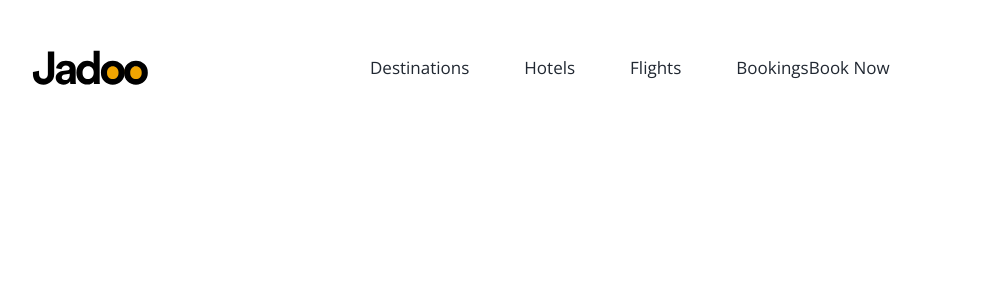
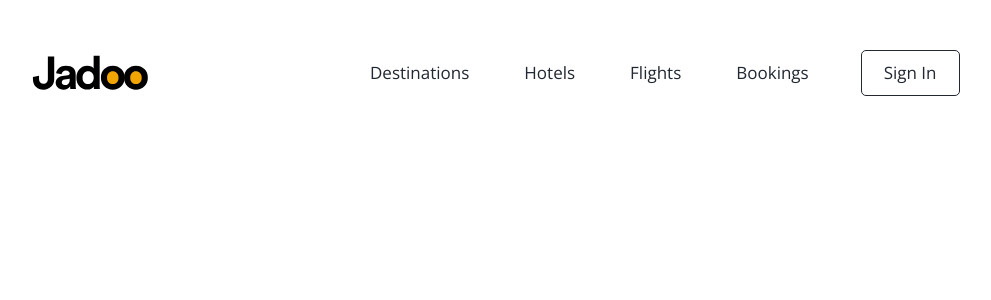
Before and after one commit to thiagotna/jadoo-flight-booking-app, a Next.js app: page / in a window 1280 px wide. Shown: the top 300 px of the page, without its empty margins (28-1019 px from the left). Built offline with nearby package versions, Linux system fonts and the light colour scheme.

Commit message:
Nav desktop quase pronto

```diff
--- a/src/app/components/Button/index.tsx
+++ /dev/null
@@ -1,3 +0,0 @@
-export default function Button() {
-  return <button className="btn">Book Now</button>
-}
--- /dev/null
+++ b/src/app/components/Buttons/Button.tsx
@@ -0,0 +1,14 @@
+import React from 'react'
+
+interface ButtonProps {
+  classNames: string
+  text: string
+}
+
+export default function Button({ classNames, text, ...props }: ButtonProps) {
+  return (
+    <button className={classNames} {...props}>
+      {text}
+    </button>
+  )
+}
--- /dev/null
+++ b/src/app/components/Buttons/SignInBtn.tsx
@@ -0,0 +1,19 @@
+import PartiallyApplied from '@/app/components/PartiallyApplied'
+import Button from './Button'
+
+const classNames = `
+  ml-[5.2rem]
+  bg-transparent
+  px-[2.2rem]
+  py-[.9rem]
+  rounded-[.5rem]
+  border
+  border-foreground
+  hover:bg-secondary
+  duration-300
+  ease-in-out
+`
+
+const SignInBtn = PartiallyApplied(Button, { classNames, text: 'Sign In' })
+
+export default SignInBtn
--- a/src/app/components/Header/index.tsx
+++ b/src/app/components/Header/index.tsx
@@ -11,7 +11,7 @@ export default function Header({
       <div className="container mx-auto max-w-[1160px]">
         <div className="flex justify-start items-center gap-x-[222px]">
           {brand}
-          <div className="flex items-center">
+          <div className="flex justify-start items-center w-full">
             {nav}
             {signIn}
           </div>
--- /dev/null
+++ b/src/app/components/PartiallyApplied/index.tsx
@@ -0,0 +1,12 @@
+import React from 'react'
+
+const PartiallyApplied = <P extends object>(
+  Component: React.ComponentType<P>,
+  partialProps: Partial<P>,
+) => {
+  return (props: Omit<P, keyof typeof partialProps>) => {
+    return <Component {...(partialProps as P)} {...(props as P)} />
+  }
+}
+
+export default PartiallyApplied
--- a/src/app/layout.tsx
+++ b/src/app/layout.tsx
@@ -3,8 +3,9 @@ import { Open_Sans, Poppins } from 'next/font/google'
 import '@/app/scss/index.scss'
 import Header from '@/app/components/Header'
 import TopNav from './components/Navs/TopNav'
-import Button from './components/Button'
+
 import Image from 'next/image'
+import SignInBtn from './components/Buttons/SignInBtn'
 
 const openSans = Open_Sans({
   subsets: ['latin'],
@@ -54,7 +55,7 @@ export default function RootLayout({
             loading="eager"
           />
           <TopNav />
-          <Button />
+          <SignInBtn />
         </Header>
         {children}
       </body>
--- a/src/app/scss/globals.scss
+++ b/src/app/scss/globals.scss
@@ -2,18 +2,9 @@
 @tailwind components;
 @tailwind utilities;
 
-$white: #ffffff;
-$black: #212832;
-$black-2: #1a1e2a;
-$gray: #959baa;
-$gray: #6f727b;
-$gray-dark: #5e6282;
-$gray-darker: #39425d;
-$orange: #ff7f50;
-$yellow: #f1a501;
-$purple-light: #dfd7f9;
-$purple: #181e4b;
-$purple2: #14183e;
+@tailwind base;
+@tailwind components;
+@tailwind utilities;
 
 :root {
   --background: #ffffff; /* $white */
@@ -21,21 +12,14 @@ $purple2: #14183e;
   --foreground-alt: #1a1e2a; /* $black-2 */
   --primary: #ff7f50; /* $orange */
   --secondary: #f1a501; /* $yellow */
-  --gray: #959baa; /* $gray */
-  --gray-alt: #6f727b; /* $gray-2 */
+  --gray-light: #959baa; /* $gray-light */
+  --gray: #6f727b; /* $gray */
   --gray-dark: #5e6282; /* $gray-dark */
   --gray-darker: #39425d; /* $gray-darker */
   --purple-light: #dfd7f9; /* $purple-light */
   --purple: #181e4b; /* $purple */
-  --purple-dark: #14183e; /* $purple2 */
+  --purple2: #14183e; /* $purple2 */
 }
-
-// @media (prefers-color-scheme: dark) {
-//   :root {
-//     --background: #0a0a0a;
-//     --foreground: #ededed;
-//   }
-// }
 
 * {
   box-sizing: border-box;
--- a/tailwind.config.ts
+++ b/tailwind.config.ts
@@ -11,6 +11,15 @@ export default {
       colors: {
         background: 'var(--background)',
         foreground: 'var(--foreground)',
+        primary: 'var(--primary)',
+        secondary: 'var(--secondary)',
+        gray: 'var(--gray)',
+        grayAlt: 'var(--gray-alt)',
+        grayDark: 'var(--gray-dark)',
+        grayDarker: 'var(--gray-darker)',
+        purpleLight: 'var(--purple-light)',
+        purple: 'var(--purple)',
+        purpleDark: 'var(--purple-dark)',
       },
     },
   },
```
